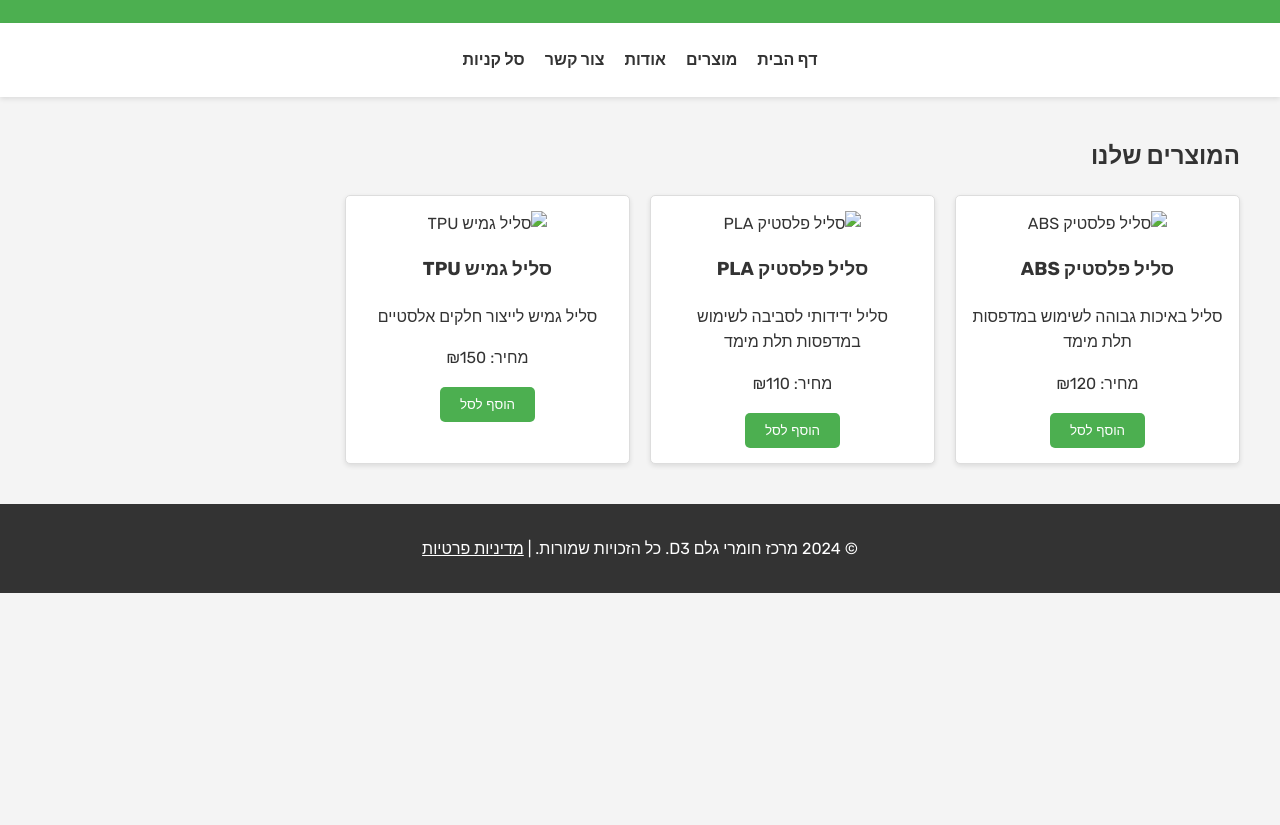
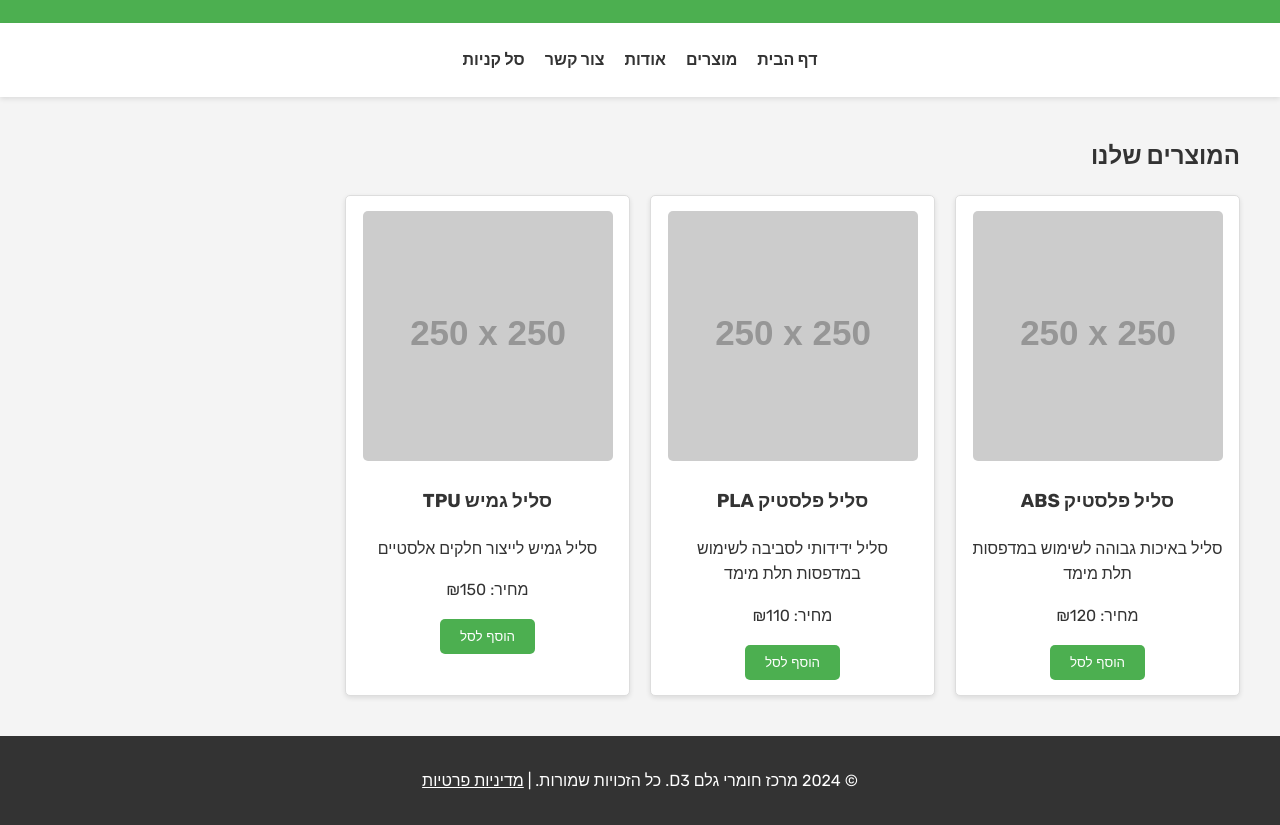
Before and after one commit to sc122/d3-raw-materials, a plain HTML site: page products.html in a window 1280 px wide. Shown: the part 103-928 px from the top of the page. Before the commit the page ends 800 px from the top, so only its background shows below. Drawn offline with Linux system fonts and the light colour scheme; placeholder pictures from the web are drawn by us.

Commit message:
Update products.html

```diff
--- a/products.html
+++ b/products.html
@@ -24,21 +24,21 @@
         <h2>המוצרים שלנו</h2>
         <div class="product-grid">
             <div class="product-card">
-                <img src="/api/placeholder/250/250" alt="סליל פלסטיק ABS">
+                <img src="https://via.placeholder.com/250x250.png?text=סליל+פלסטיק+ABS" alt="סליל פלסטיק ABS">
                 <h3>סליל פלסטיק ABS</h3>
                 <p>סליל באיכות גבוהה לשימוש במדפסות תלת מימד</p>
                 <p>מחיר: ₪120</p>
                 <button class="btn" onclick="addToCart('סליל פלסטיק ABS', 120)">הוסף לסל</button>
             </div>
             <div class="product-card">
-                <img src="/api/placeholder/250/250" alt="סליל פלסטיק PLA">
+                <img src="https://via.placeholder.com/250x250.png?text=סליל+פלסטיק+PLA" alt="סליל פלסטיק PLA">
                 <h3>סליל פלסטיק PLA</h3>
                 <p>סליל ידידותי לסביבה לשימוש במדפסות תלת מימד</p>
                 <p>מחיר: ₪110</p>
                 <button class="btn" onclick="addToCart('סליל פלסטיק PLA', 110)">הוסף לסל</button>
             </div>
             <div class="product-card">
-                <img src="/api/placeholder/250/250" alt="סליל גמיש TPU">
+                <img src="https://via.placeholder.com/250x250.png?text=סליל+גמיש+TPU" alt="סליל גמיש TPU">
                 <h3>סליל גמיש TPU</h3>
                 <p>סליל גמיש לייצור חלקים אלסטיים</p>
                 <p>מחיר: ₪150</p>
```
